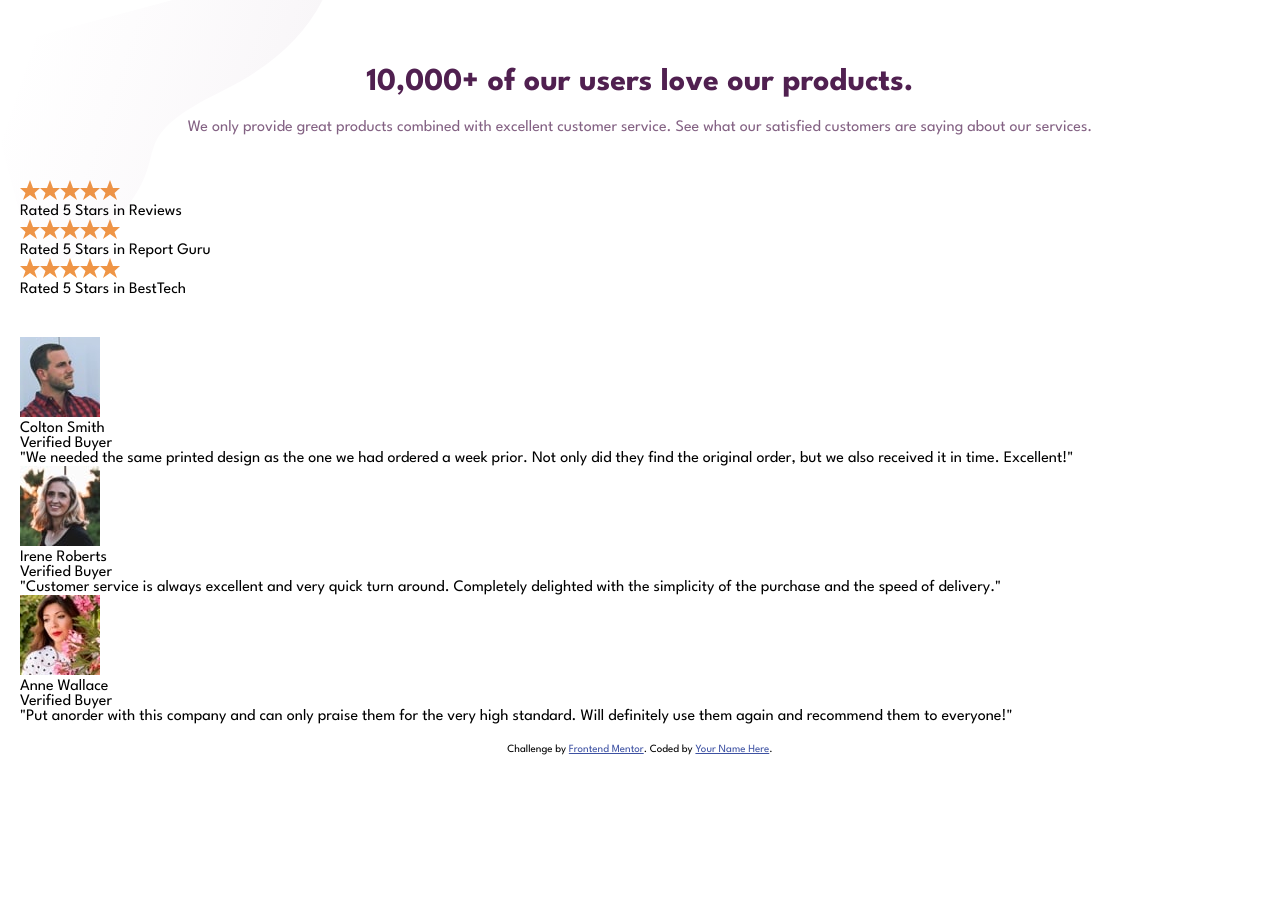
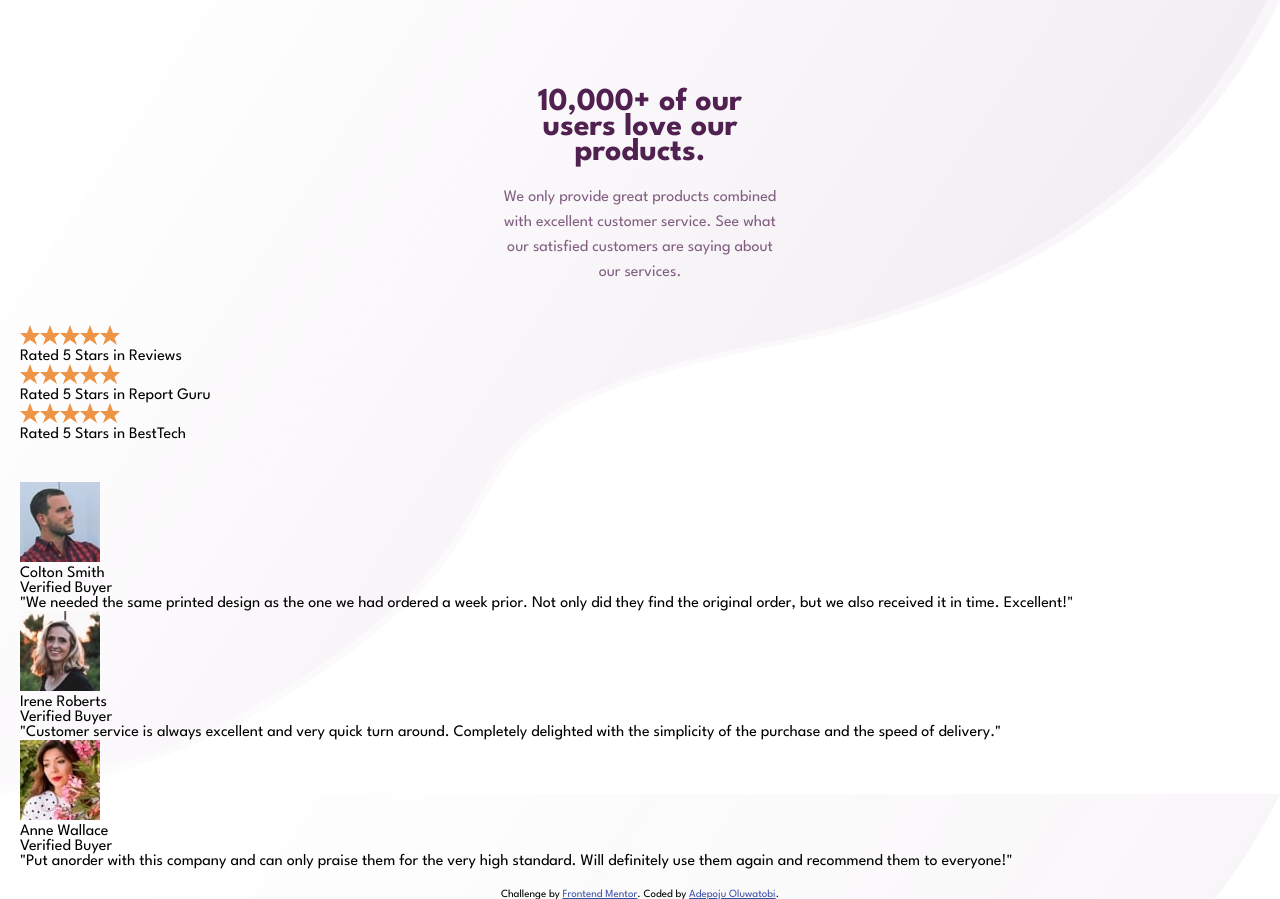
Before and after one commit to adepoju-oluwatobi/social-product-section, a website: page index.html in a window 1280 px wide. Before the commit the page ends 800 px from the top, so only its background shows below. Drawn offline with Linux system fonts and the light colour scheme.

Commit message:
fixed error

```diff
--- a/index.html
+++ b/index.html
@@ -20,17 +20,6 @@
 
     <link rel="stylesheet" href="style.css" />
     <title>Frontend Mentor | Social proof section</title>
-
-    <!-- Feel free to remove these styles or customise in your own stylesheet 👍 -->
-    <style>
-      .attribution {
-        font-size: 11px;
-        text-align: center;
-      }
-      .attribution a {
-        color: hsl(228, 45%, 44%);
-      }
-    </style>
   </head>
   <body>
     <img class="bg-top" src="./images/bg-pattern-top-mobile.svg" alt="" />
@@ -106,7 +95,7 @@
       Challenge by
       <a href="https://www.frontendmentor.io?ref=challenge" target="_blank"
         >Frontend Mentor</a
-      >. Coded by <a href="#">Your Name Here</a>.
+      >. Coded by <a href="#">Adepoju Oluwatobi</a>.
     </div>
   </body>
 </html>
--- a/style.css
+++ b/style.css
@@ -2,25 +2,34 @@
     margin: 0;
     padding: 0;
 }
+.attribution {
+    font-size: 11px;
+    text-align: center;
+  }
+  .attribution a {
+    color: hsl(228, 45%, 44%);
+  }
 body{
     font-family: 'League Spartan', sans-serif;
-    overflow: hidden;
+    width: 100%;
+    height: 100vh;
 }
 .bg-top{
     position: absolute;
-    /* top: -50px; */
-    transform: rotate(-15deg);
+    width: 99%;
+    /* top: 10px; */
+    /* transform: rotate(15deg); */
 }
 section{
     padding: 20px;
 }
 .hero{
-    padding-top: 70px;
+    padding-top: 90px;
 }
 .hero .title{
     text-align: center;
     margin: auto;
-    /* width: 15ch; */
+    width: 15ch;
     color: hsl(300, 43%, 22%);
     font-size: 32px;
     font-weight: bold;
@@ -28,8 +37,17 @@ section{
 }
 .hero .text{
     text-align: center;
-    margin-top: 20px;
+    padding-top: 20px;
     color: hsl(300, 43%, 22%);
     opacity: 70%;
+    width: 30ch;
+    margin: auto;
     line-height: 25px;
 }
+
+@media (min-width:425px){
+    body{
+        background: url('./images/bg-pattern-top-mobile.svg');
+        background-size: contain;
+    }
+}
```
